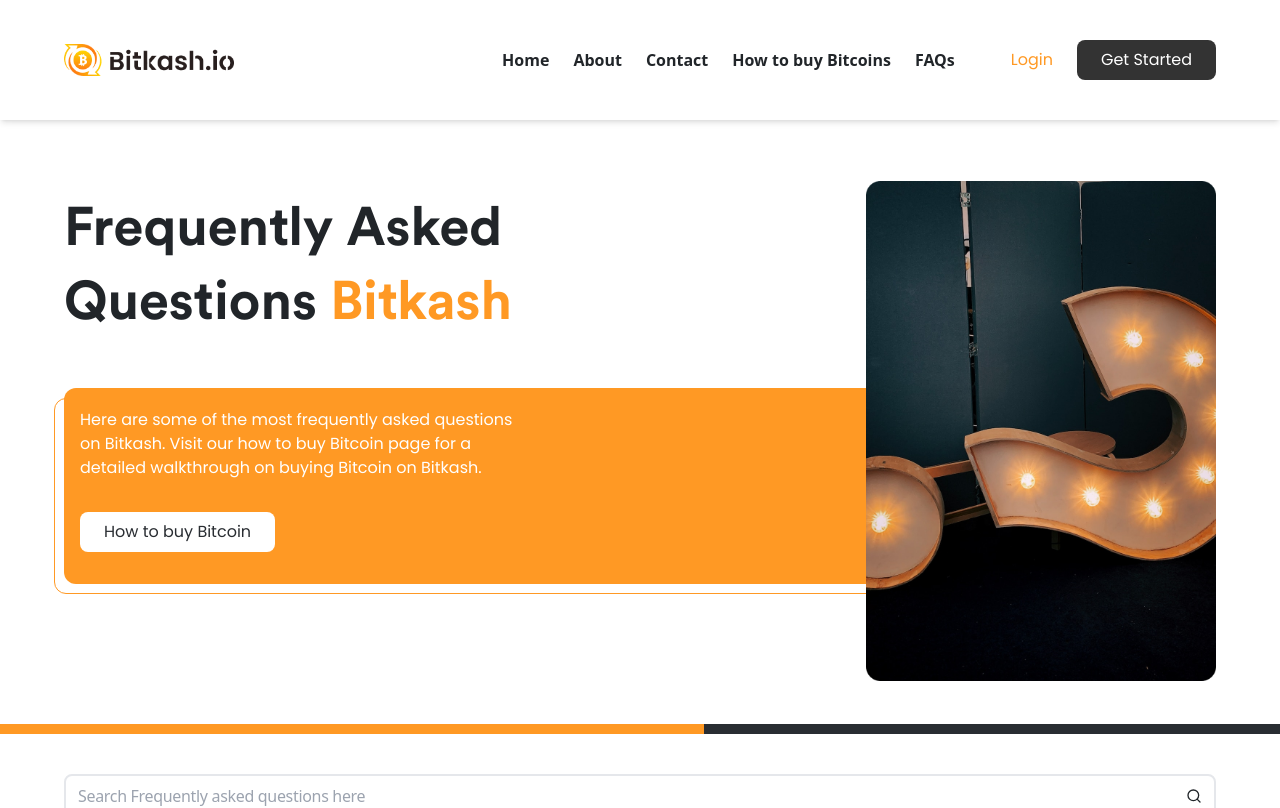
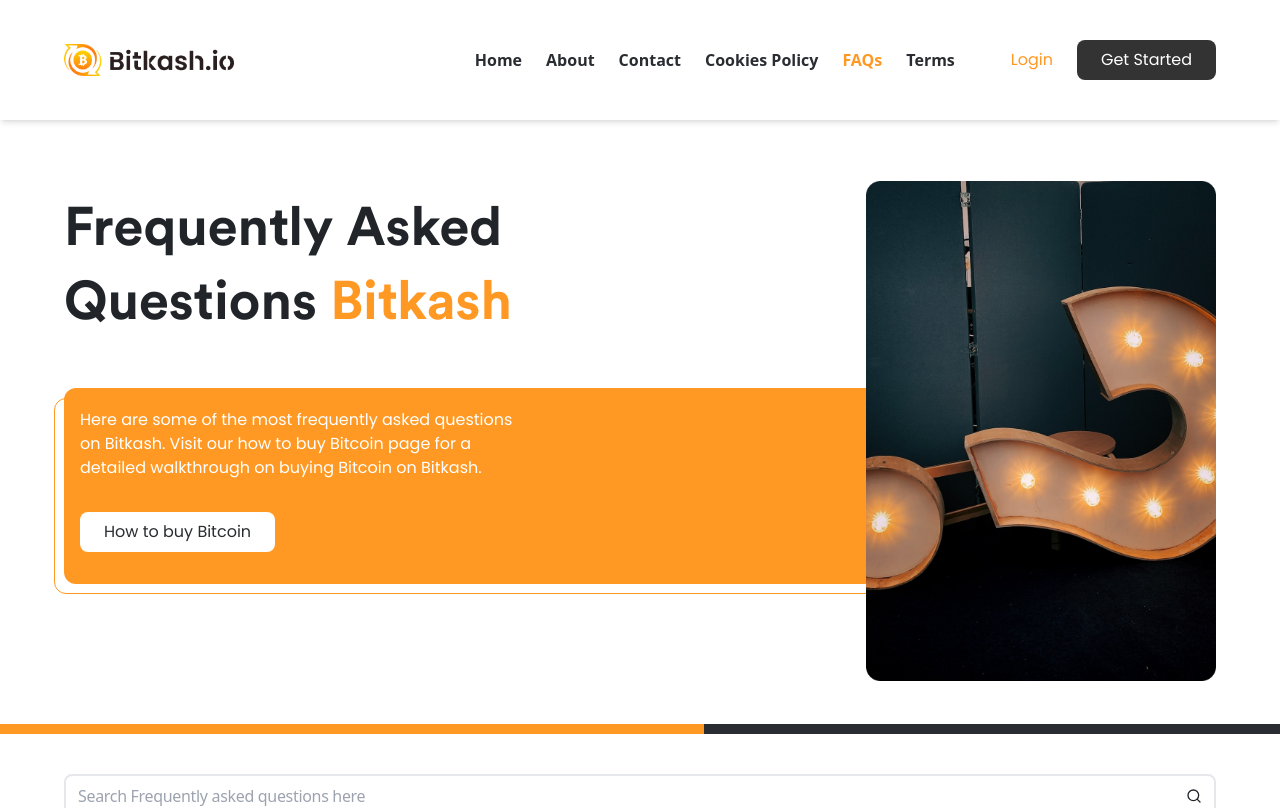
Before and after one commit to TemitopeAde/Bitkash, a React (Create React App) app: page /faq in a window 1280 px wide. Shown: the top 808 px of the page. Built offline with nearby package versions, Linux system fonts and the light colour scheme.

Commit message:
Another Update

```diff
--- a/src/components/static-header.jsx
+++ b/src/components/static-header.jsx
@@ -1,9 +1,13 @@
 import React from "react";
+import { useLocation } from "react-router-dom";
 import { HiMenu } from "react-icons/hi";
 import clx from "../utils/clx";
 import Button from "./button";
+import { navLink } from "../constants/navlink";
+import { Link } from "react-router-dom";
 
 export default function Header({ classname, children }) {
+  const router = useLocation()
   const classes = clx(
     "lg:tw-w-[90%] tw-mx-auto tw-py-4 tw-px-3 lg:tw-px-0 tw-h-[90px] lg:tw-h-[120px] tw-flex tw-items-center tw-justify-between",
     classname
@@ -16,13 +20,13 @@
         </div>
         <div className='tw-hidden lg:tw-flex tw-gap-10 tw-items-center'>
           <div className='tw-flex tw-gap-6 tw-items-center h-[100%]'>
-            {["Home", "About", "Contact", "How to buy Bitcoins", "FAQs"].map(
-              (link) => (
-                <span key={link} className='tw-font-semibold'>
-                  {link}
+            {navLink.map((link) => (
+              <Link to={link.route} className='tw-text-secondary-main tw-no-underline hover:tw-text-primary-main'>
+                <span key={link.id} className={`tw-font-semibold ${router.pathname===link.route && 'tw-text-primary-main'}`}>
+                  {link.label}
                 </span>
-              )
-            )}
+              </Link>
+            ))}
           </div>
           <div className='tw-flex tw-items-center tw-gap-2'>
             <Button variant='text' color='primary'>
--- a/src/constants/admin-navlinks.js
+++ b/src/constants/admin-navlinks.js
@@ -16,12 +16,12 @@
     route: "/admin/users-list",
     icon: <IoWalletOutline />,
   },
-  {
-    id: 3,
-    label: "Banks",
-    route: "/",
-    icon: <BsBank2 />,
-  },
+  // {
+  //   id: 3,
+  //   label: "Banks",
+  //   route: "/",
+  //   icon: <BsBank2 />,
+  // },
   {
     id: 4,
     label: "Admins",
--- /dev/null
+++ b/src/constants/navlink.js
@@ -0,0 +1,32 @@
+export const navLink = [
+  {
+    id: 1,
+    label: "Home",
+    route: "/",
+  },
+  {
+    id: 2,
+    label: "About",
+    route: "/about",
+  },
+  {
+    id: 3,
+    label: "Contact",
+    route: "/contact",
+  },
+  {
+    id: 4,
+    label: "Cookies Policy",
+    route: "/cookies-policy",
+  },
+  {
+    id: 5,
+    label: "FAQs",
+    route: "/faq",
+  },
+  {
+    id: 6,
+    label: "Terms",
+    route: "/terms",
+  },
+];
--- a/src/views/home-wrapper.jsx
+++ b/src/views/home-wrapper.jsx
@@ -68,7 +68,7 @@
         </Section>
         <Section
           background='tw-relative'
-          classname='tw-flex tw-min-h-[70vh] lg:tw-min-h-[85vh] tw-overflow-hidden'
+          classname='tw-flex tw-min-h-[70vh] lg:tw-min-h-[77vh] tw-overflow-hidden'
         >
           <div className='tw-hidden lg:tw-block tw-flex-1 tw-absolute tw-bottom-0 tw-left-0'>
             <div className='tw-w-[70%] '>
@@ -203,12 +203,10 @@
         >
           <div className='tw-hidden tw-flex-1 lg:tw-flex tw-items-center'>
             <div>
-              <Text as='h1' classname='tw-py-3'>
+              <Text as='h1' classname='tw-py-3 tw-leading-normal'>
                 Get Started Now and Join The{" "}
-                <span className='tw-text-primary-main tw-leading-normal'>
-                  Bitkash
-                </span>{" "}
-                Family With Your First Purchase
+                <span className='tw-text-primary-main'>Bitkash</span> Family
+                With Your First Purchase
               </Text>
               <Button variant='primary' size='large'>
                 Buy Bitcoins
```
